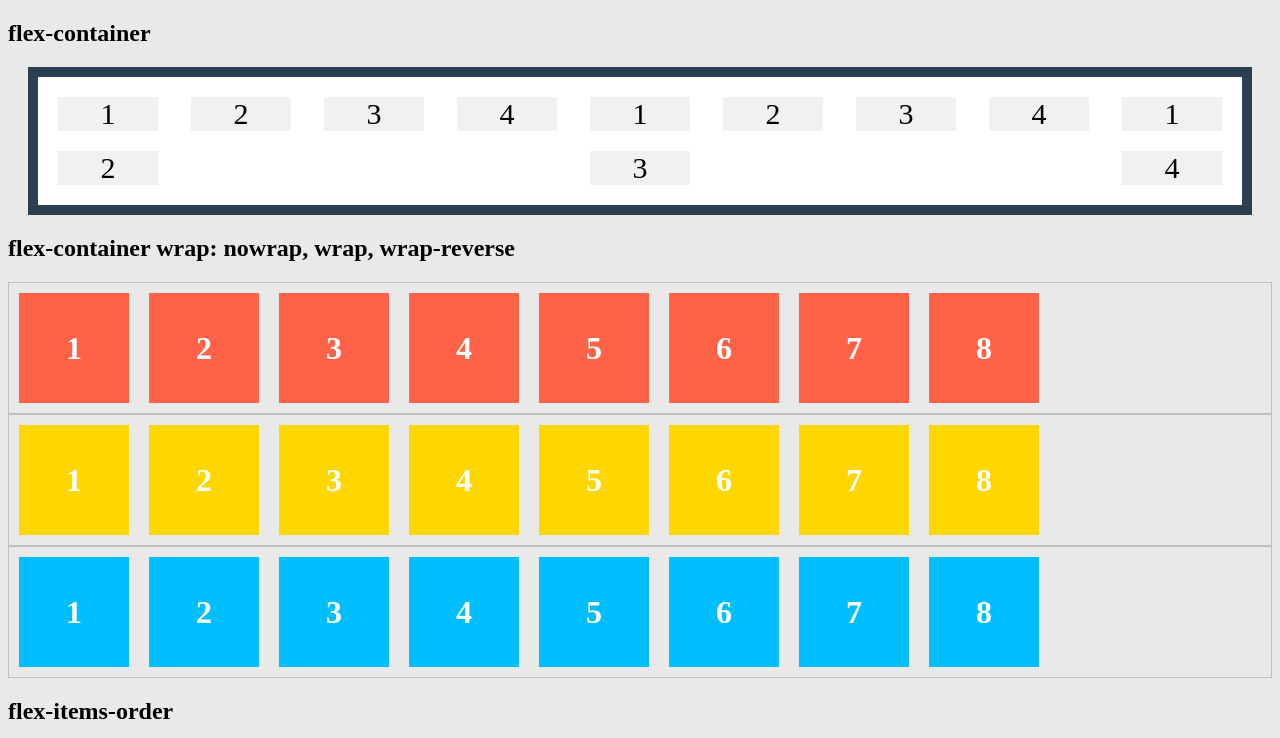
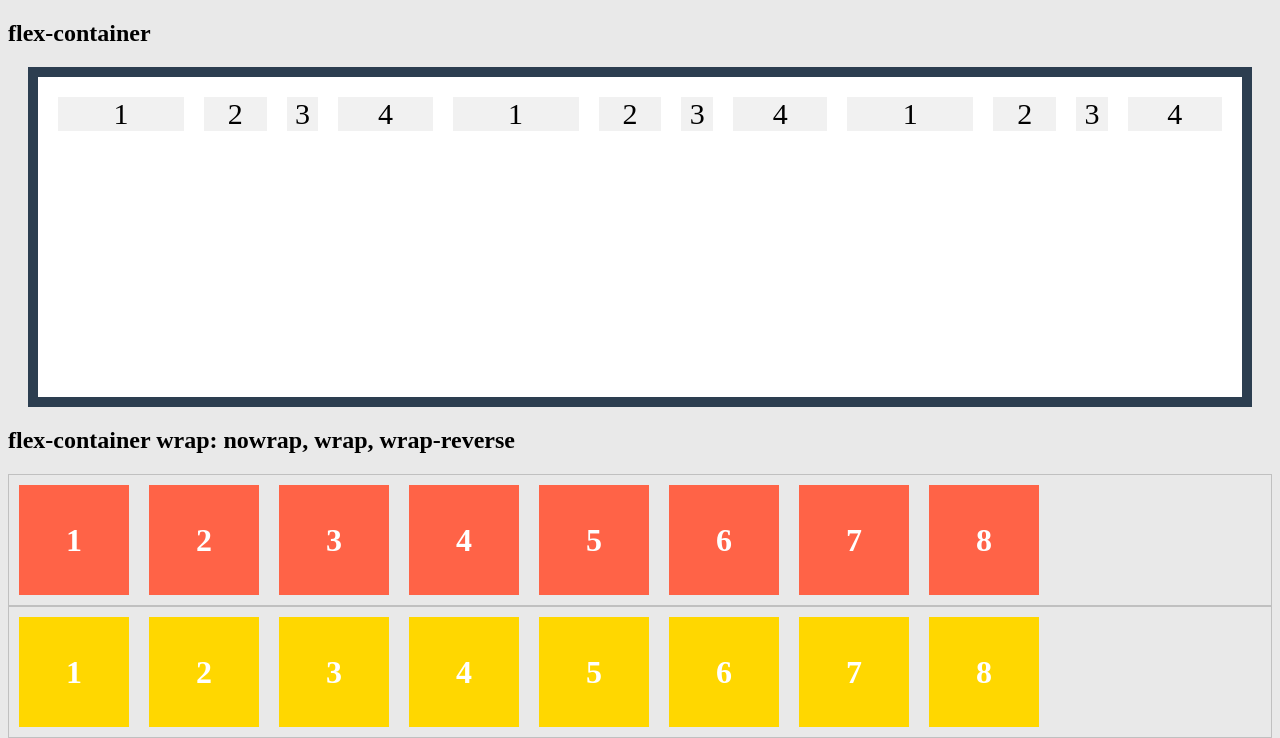
Before and after one commit to dianavile/flexbox, a plain HTML site: page index.html in a window 1280 px wide. Shown: the top 738 px of the page. Drawn offline with Linux system fonts and the light colour scheme; a script that the page names is missing.

Commit message:
Update styles.css

```diff
--- a/styles.css
+++ b/styles.css
@@ -1,4 +1,4 @@
-       body {
+ body {
     background: #e9e9e9;
 }
 
@@ -8,16 +8,20 @@
 .contenedor {
     background: #fff;
     padding: 10px;
+    height: 300px;
+    /**/
+    /*para trabajar con cross axis, el contenedor necesito una altura*/
     border: 10px solid #2c3e50;
     margin: 20px;
     display: flex;
     /*FLEX CONTAINER*/
     flex-direction: row;
-    /*OR flex-direction: column;*/
+    /* flex-direction: column;*/
     flex-wrap: wrap;
     /*OR flex-wrap: no-wrap, wrap-reverse;*/
     /*OR SHORTCUT= flex-flow: column wrap;*/
     justify-content: space-between;
+    /*space-around*/
     align-items: flex-start;
     /* align-items: center;
     align-items: flex-end;
@@ -30,12 +34,60 @@
     align-content: space-around;*/
 }
 
+
+/* flex items (children)*/
+
 .elemento {
     background-color: #f1f1f1;
     width: 100px;
     margin: 10px;
     text-align: center;
     font-size: 30px;
+}
+
+
+/* flex order= agrupar todos los mismos elementos en un nivel de orden
+* flex-grow reparte el espacio disponible entre los hijos elementos/items
+*flex-basis el tamaño que tendra un hijo (item) antes de que se reparte el espacio
+*el division de espacio se puede medir en: pixels, %, rem, em, auto (default)
+* trabajar con Flexbox= utilizar flex-basis en vez de widht y height
+* flex-basis (item) tiene preterminado por flex-direction (container), si cambias flex-direction, la direction de flex-basis cambiará
+* flex-basis (la medida inicial): auto ajusta el espacio al contenido
+* flex = se puede poner tanto flex: (grow, shrink, basis) a la vez // para PARTES DEL LAYOUT solo
+*PARA HACER LAYOUTS ENTEROS, es mejor utilizar el GRID
+* align-self= una item(hijo) tiene una medicion especifica*/
+
+.elemento1 {
+    order: 0;
+    flex-basis: 150px;
+    /*width: 150px;*/
+    /*el flex-basis es el que manda, incluso si tenemos width*/
+    flex-grow: 3;
+    /*flex: 0 0 auto;= none //NO es flexible*/
+    /*flex: 1 1 auto; =auto // SI es flexible*/
+    /*flex: number 0 0;= number // se utiliza para PROPORCIONES*/
+    flex: 40;
+    align-self: flex-end;
+    /*CROSS-axis, puede ser flex-start, flex-end, center, stretch,  */
+}
+
+.elemento2 {
+    order: 0;
+    /*flex-basis: 200px;*/
+    /*flex-grow:1;*/
+    flex: 20;
+}
+
+.elemento3 {
+    order: 0;
+    /*flex-grow:1;*/
+    flex: 10;
+}
+
+.elemento4 {
+    order: 0;
+    /*flex-grow:1;*/
+    flex: 30;
 }
 
 .flex-container {
```
